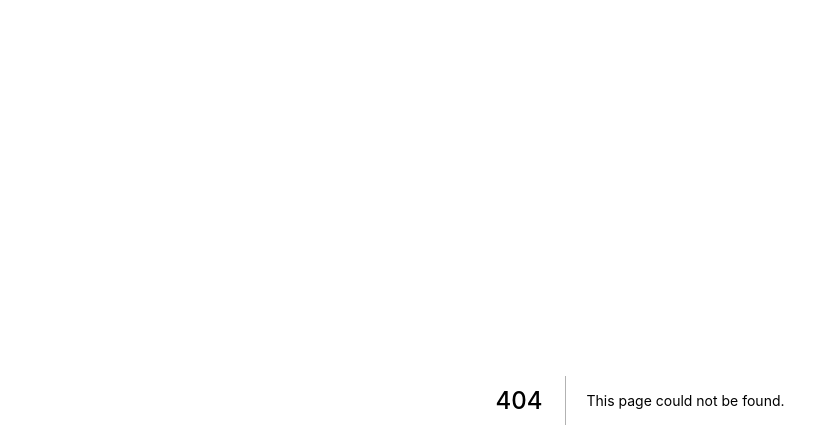
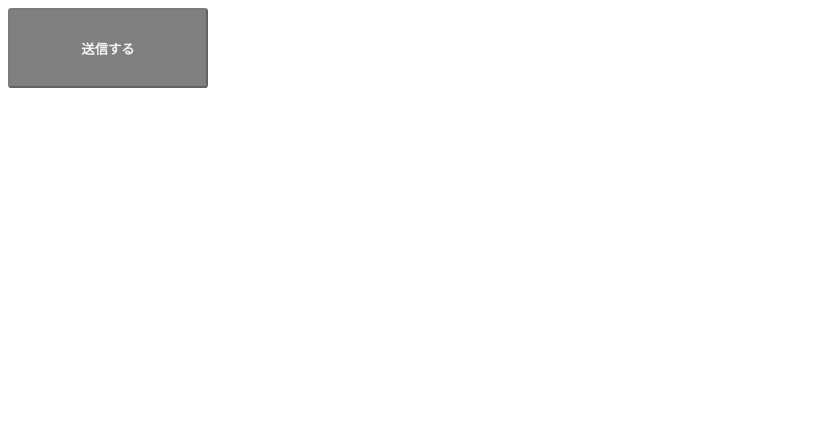
Before and after one commit to kondo0602/PrAhaChallenge, a Next.js app in the folder 34_next-js/nextjs-blog/: page /button in a window 1280 px wide. Before the commit this address had no page. Shown: the top 448 px of the page, without its empty margins (0-839 px from the left). Built offline with nearby package versions, Linux system fonts and the light colour scheme.

Commit message:
feat: ボタンコンポーネントの追加

```diff
--- /dev/null
+++ b/34_next-js/nextjs-blog/components/atoms/button.tsx
@@ -0,0 +1,48 @@
+import { css } from '@emotion/react';
+
+const Button = (props) => {
+  let backgroundColor;
+  if (props.disabled) {
+    backgroundColor = 'gray';
+  } else if (props.color) {
+    backgroundColor = props.color;
+  } else {
+    backgroundColor = 'black';
+  }
+
+  let width, height;
+  if (props.size === 'small') {
+    width = 100;
+    height = 40;
+  } else if (props.size === 'medium') {
+    width = 150;
+    height = 60;
+  } else if (props.size === 'large') {
+    width = 200;
+    height = 80;
+  } else {
+    width = 150;
+    height = 60;
+  }
+
+  const disabled = props.disabled;
+
+  const styles = {
+    container: css`
+      font-weight: 700;
+      color: rgba(243, 244, 246, 1);
+      background-color: ${backgroundColor};
+      width: ${width}px;
+      height: ${height}px;
+      border-radius: 0.25em;
+    `,
+  };
+
+  return (
+    <button css={styles.container} disabled={disabled} onClick={props.onClick}>
+      {props.children}
+    </button>
+  );
+};
+
+export default Button;
--- /dev/null
+++ b/34_next-js/nextjs-blog/pages/button/index.tsx
@@ -0,0 +1,19 @@
+import Button from '../../components/atoms/button';
+
+export default function Home() {
+  const click = () => {
+    console.log('clicked.');
+  };
+
+  return (
+    <div>
+      <Button
+        children="送信する"
+        color="red"
+        size="large"
+        disabled={true}
+        onClick={click}
+      />
+    </div>
+  );
+}
```
